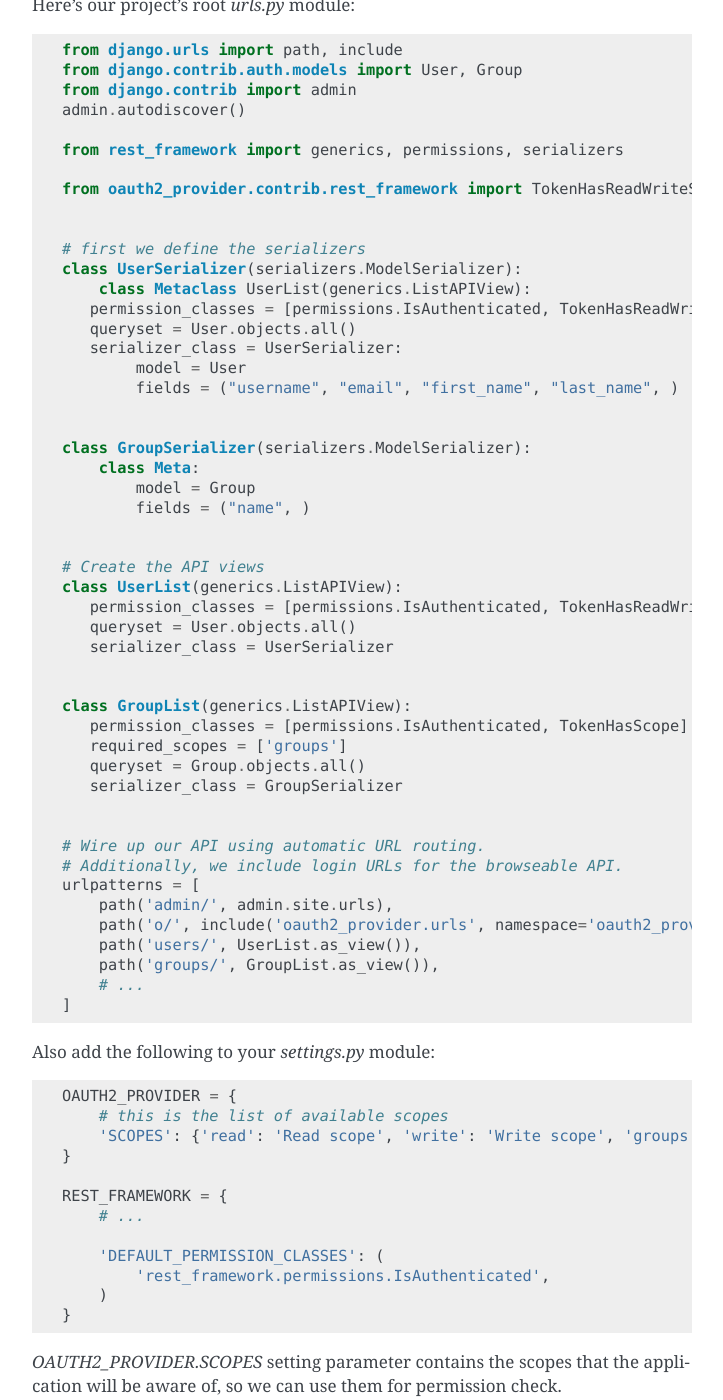
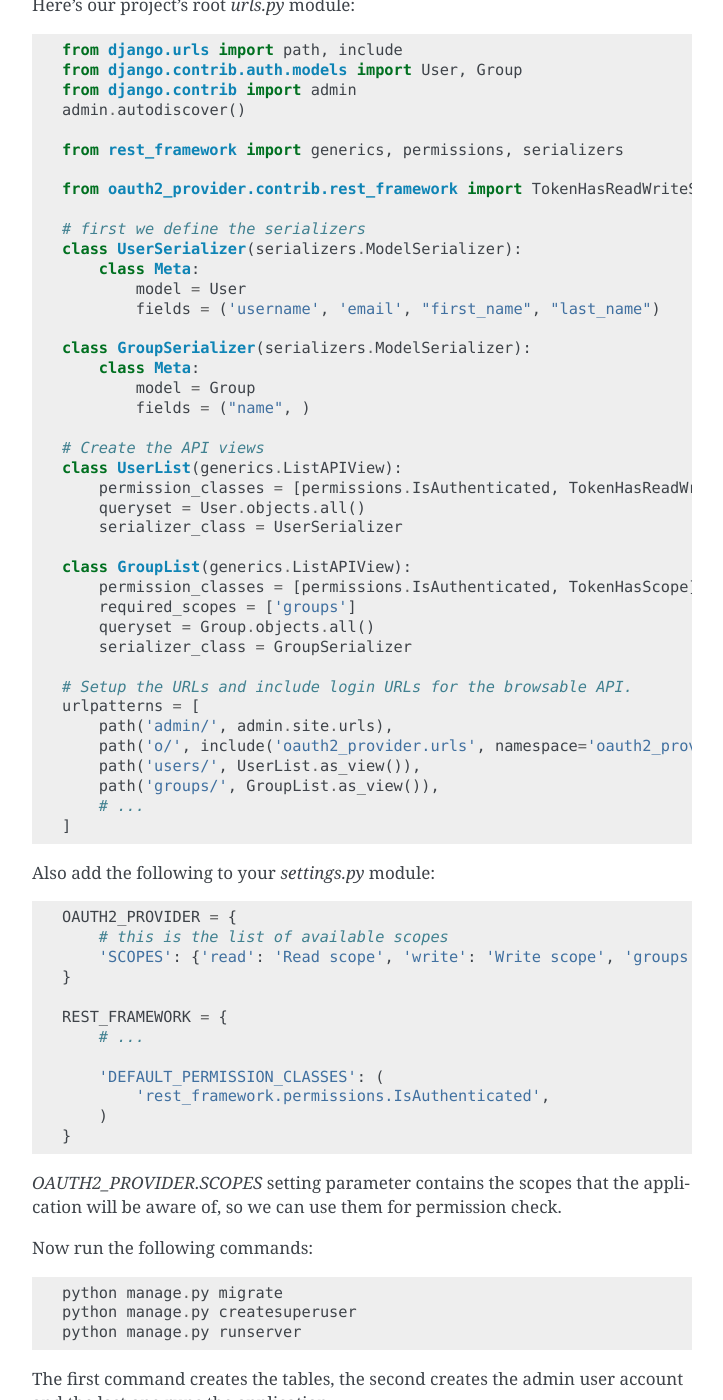
Before and after one commit to sheriffwoody0922/oauth-python-django, a Sphinx documentation site: the page built from docs/rest-framework/getting_started.rst, in a window 1280 px wide and 1400 px high, scrolled down 990 px. Shown: the whole window, without its empty margins (388-1111 px from the left). Built offline with Sphinx 7.4.7, drawn with Linux system fonts in a browser that asks for light colours.

Commit message:
Further update to DRF example

```diff
--- a/docs/rest-framework/getting_started.rst
+++ b/docs/rest-framework/getting_started.rst
@@ -57,39 +57,30 @@
 
     from oauth2_provider.contrib.rest_framework import TokenHasReadWriteScope, TokenHasScope
 
-
     # first we define the serializers
     class UserSerializer(serializers.ModelSerializer):
-        class Metaclass UserList(generics.ListAPIView):
-       permission_classes = [permissions.IsAuthenticated, TokenHasReadWriteScope]
-       queryset = User.objects.all()
-       serializer_class = UserSerializer:
+        class Meta:
             model = User
-            fields = ("username", "email", "first_name", "last_name", )
-
+            fields = ('username', 'email', "first_name", "last_name")
 
     class GroupSerializer(serializers.ModelSerializer):
         class Meta:
             model = Group
             fields = ("name", )
 
-
     # Create the API views
     class UserList(generics.ListAPIView):
-       permission_classes = [permissions.IsAuthenticated, TokenHasReadWriteScope]
-       queryset = User.objects.all()
-       serializer_class = UserSerializer
-
+        permission_classes = [permissions.IsAuthenticated, TokenHasReadWriteScope]
+        queryset = User.objects.all()
+        serializer_class = UserSerializer
 
     class GroupList(generics.ListAPIView):
-       permission_classes = [permissions.IsAuthenticated, TokenHasScope]
-       required_scopes = ['groups']
-       queryset = Group.objects.all()
-       serializer_class = GroupSerializer
+        permission_classes = [permissions.IsAuthenticated, TokenHasScope]
+        required_scopes = ['groups']
+        queryset = Group.objects.all()
+        serializer_class = GroupSerializer
 
-
-    # Wire up our API using automatic URL routing.
-    # Additionally, we include login URLs for the browseable API.
+    # Setup the URLs and include login URLs for the browsable API.
     urlpatterns = [
         path('admin/', admin.site.urls),
         path('o/', include('oauth2_provider.urls', namespace='oauth2_provider')),
```
